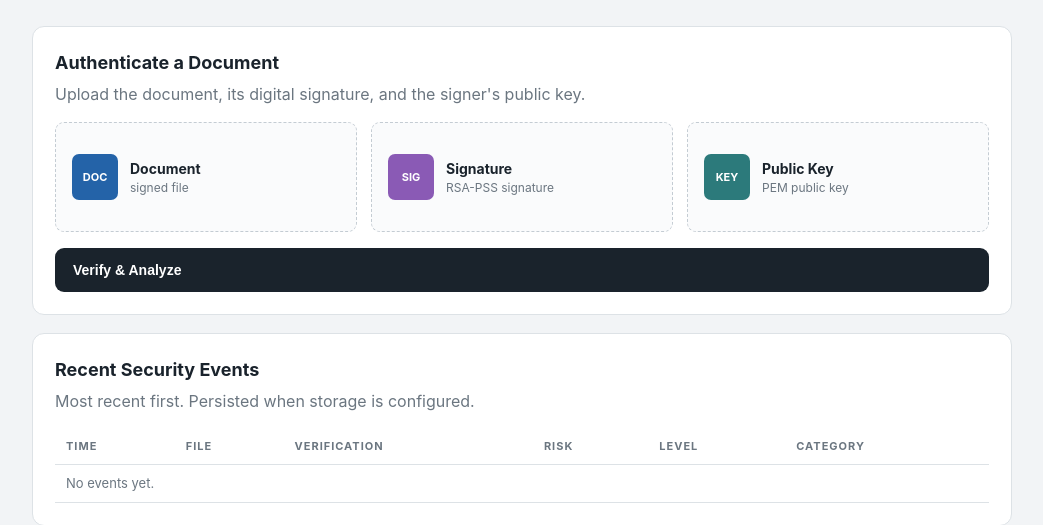
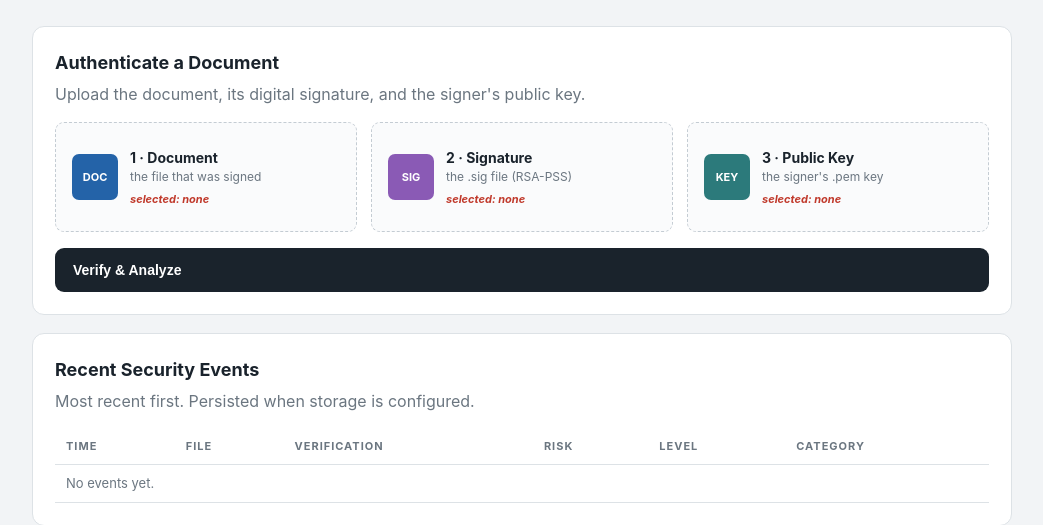
Before and after one commit to LegendSid1904/team-cipher, a FastAPI app: page / in a window 1280 px wide. Shown: the part 186-711 px from the top of the page, without its empty margins (118-1161 px from the left). Run offline with FastAPI, Linux system fonts and the light colour scheme; data that the repository does not hold is empty.

Commit message:
Improve file upload clarity with per-field selection feedback
Each upload slot now shows the chosen filename and a green 'selected'
state as soon as a file is picked, making it obvious all 3 files
(document, signature, public key) must be selected before analyzing.
Numbered labels (1/2/3) clarify which file goes where.

```diff
--- a/static/index.html
+++ b/static/index.html
@@ -31,29 +31,32 @@
         </p>
 
         <div class="file-grid">
-            <div class="file-box">
+            <div class="file-box" id="boxDocument">
                 <div class="icon doc">DOC</div>
                 <div class="file-meta">
-                    <strong>Document</strong>
-                    <span>signed file</span>
+                    <strong>1 · Document</strong>
+                    <span>the file that was signed</span>
+                    <em class="file-name">selected: none</em>
                 </div>
                 <input type="file" id="documentInput">
             </div>
 
-            <div class="file-box">
+            <div class="file-box" id="boxSignature">
                 <div class="icon sig">SIG</div>
                 <div class="file-meta">
-                    <strong>Signature</strong>
-                    <span>RSA-PSS signature</span>
+                    <strong>2 · Signature</strong>
+                    <span>the .sig file (RSA-PSS)</span>
+                    <em class="file-name">selected: none</em>
                 </div>
                 <input type="file" id="signatureInput">
             </div>
 
-            <div class="file-box">
+            <div class="file-box" id="boxPublicKey">
                 <div class="icon key">KEY</div>
                 <div class="file-meta">
-                    <strong>Public Key</strong>
-                    <span>PEM public key</span>
+                    <strong>3 · Public Key</strong>
+                    <span>the signer's .pem key</span>
+                    <em class="file-name">selected: none</em>
                 </div>
                 <input type="file" id="publicKeyInput">
             </div>
--- a/static/script.js
+++ b/static/script.js
@@ -11,6 +11,28 @@ const analyzeBtn = $("analyzeBtn");
 const loading = $("loading");
 const errorBox = $("errorBox");
 const results = $("results");
+
+// ---------------------------------------------------------------
+// File selection feedback
+// ---------------------------------------------------------------
+function wireFileField(inputId, boxId) {
+    const input = $(inputId);
+    const box = $(boxId);
+    input.addEventListener("change", () => {
+        const file = input.files[0];
+        if (file) {
+            box.classList.add("selected");
+            box.querySelector(".file-name").textContent = "selected: " + file.name;
+        } else {
+            box.classList.remove("selected");
+            box.querySelector(".file-name").textContent = "selected: none";
+        }
+    });
+}
+
+wireFileField("documentInput", "boxDocument");
+wireFileField("signatureInput", "boxSignature");
+wireFileField("publicKeyInput", "boxPublicKey");
 
 // ---------------------------------------------------------------
 // Health
--- a/static/style.css
+++ b/static/style.css
@@ -116,6 +116,20 @@ h1 { font-size: clamp(26px, 4vw, 40px); line-height: 1.1; }
 .icon.key { background: #2c7a7b; }
 .file-meta strong { display: block; font-size: 14px; }
 .file-meta span { display: block; font-size: 12px; color: var(--muted); }
+.file-name {
+    display: block;
+    margin-top: 5px;
+    font-size: 11px;
+    font-weight: 700;
+    color: #c0392b;
+    overflow: hidden;
+    text-overflow: ellipsis;
+    white-space: nowrap;
+    max-width: 100%;
+}
+.file-box.selected { border-style: solid; border-color: var(--ok); background: #f4fbf6; }
+.file-box.selected .file-name { color: var(--ok); }
+.file-box.selected .icon { opacity: 0.9; }
 
 /* ---------- buttons ---------- */
 .primary {
```
